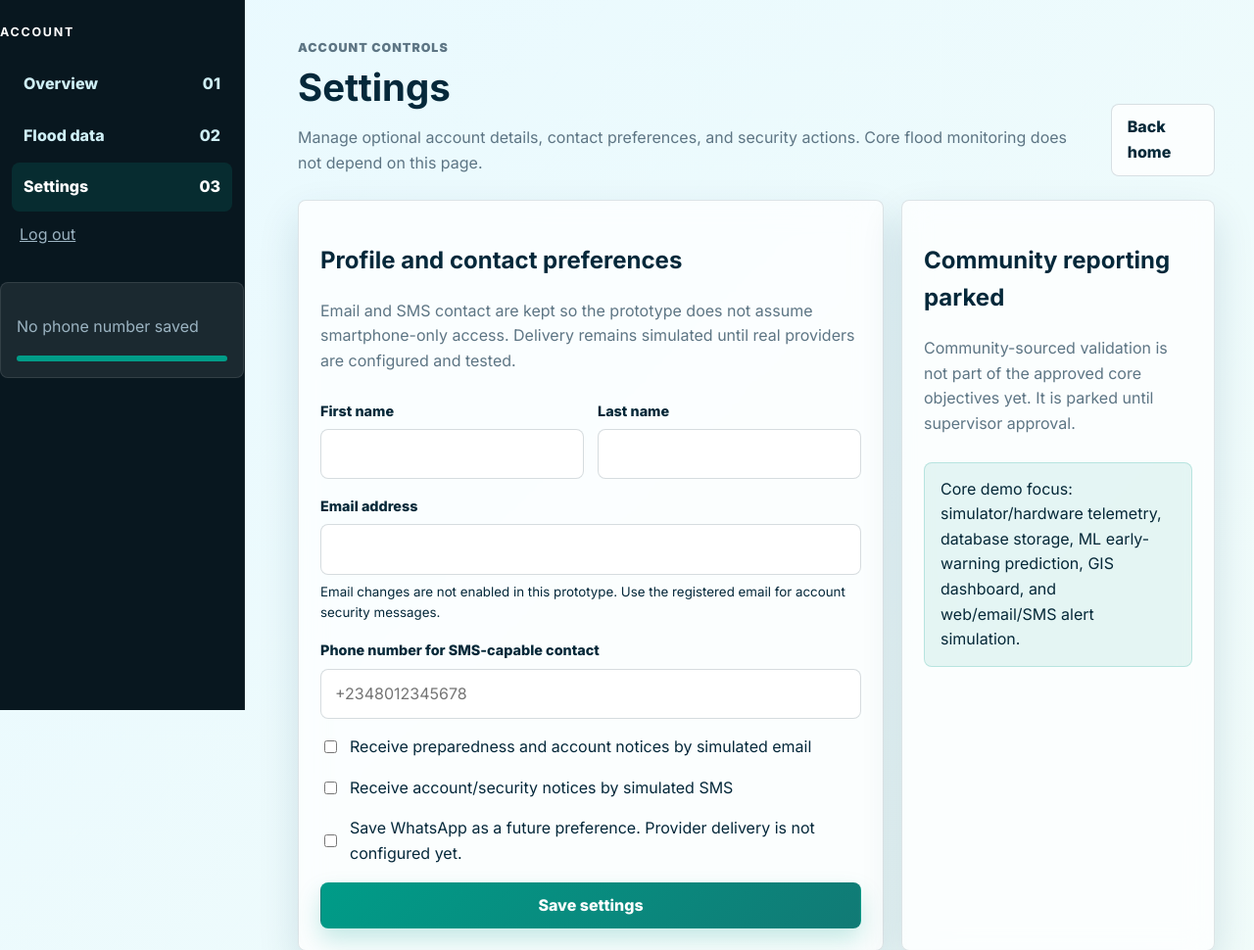
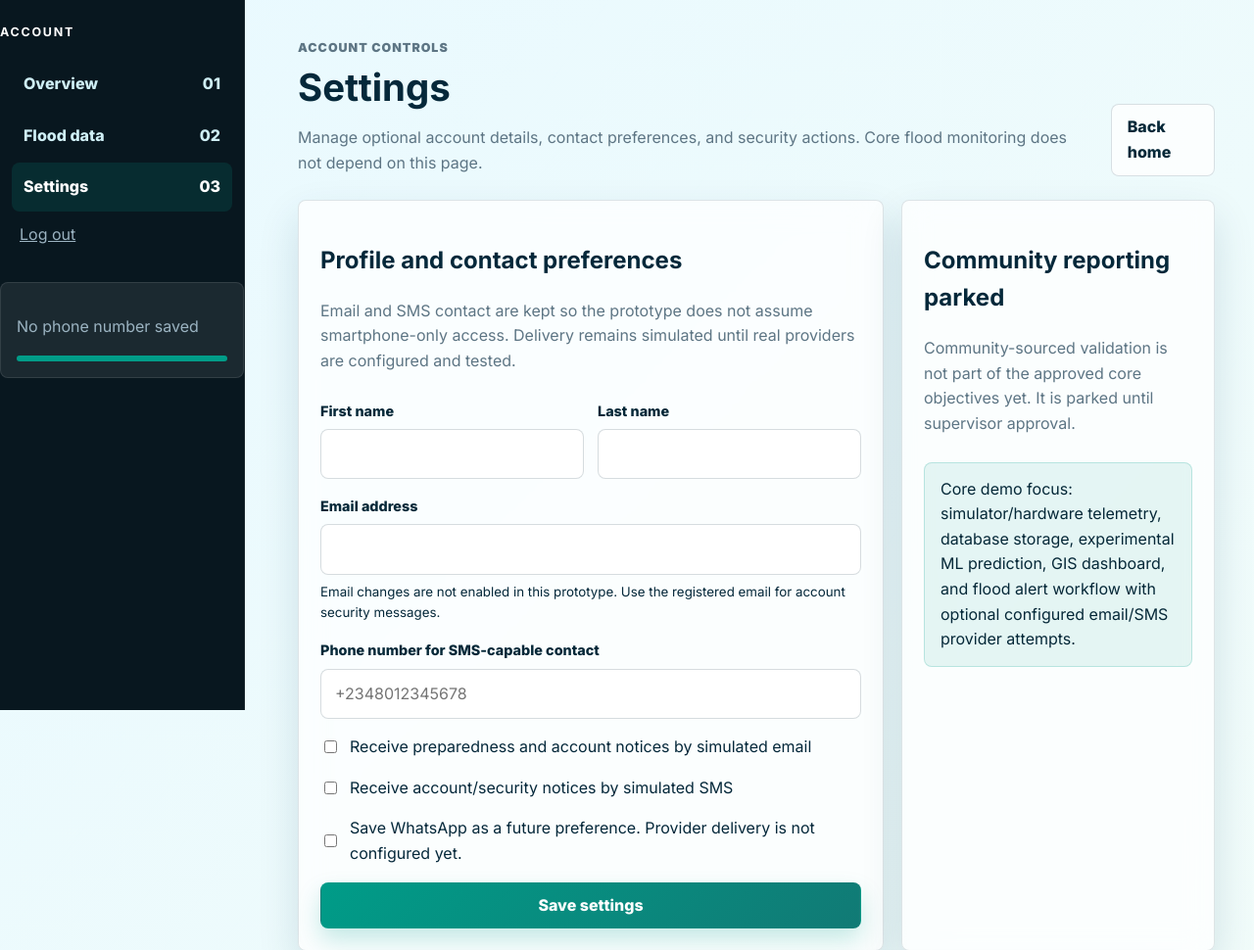
Before and after one commit to AjStyles20/flood-early-warning-system, a FastAPI app: template files/api/templates/pages/settings.html in a window 1280 px wide. Shown: the part 76-1046 px from the top of the page at 98% size. Run offline with FastAPI, Linux system fonts and the light colour scheme; the template is opened without the code that fills it, so the values that code supplies are empty.

Commit message:
fix: clarify alert delivery and suppress repeat attempts

```diff
--- a/files/api/templates/pages/settings.html
+++ b/files/api/templates/pages/settings.html
@@ -115,7 +115,7 @@
             Community-sourced validation is not part of the approved core objectives yet. It is parked until supervisor approval.
           </p>
           <div class="notice-box">
-            Core demo focus: simulator/hardware telemetry, database storage, ML early-warning prediction, GIS dashboard, and web/email/SMS alert simulation.
+            Core demo focus: simulator/hardware telemetry, database storage, experimental ML prediction, GIS dashboard, and flood alert workflow with optional configured email/SMS provider attempts.
           </div>
         {% endif %}
       </section>
```
